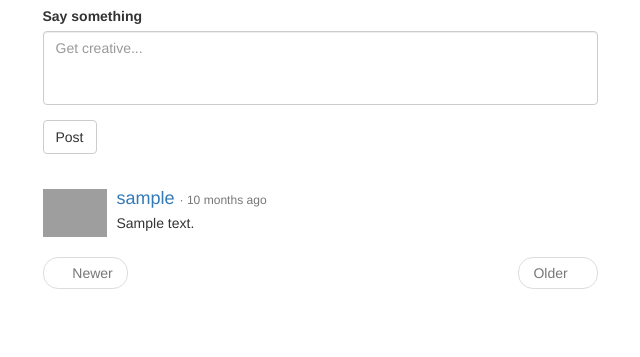
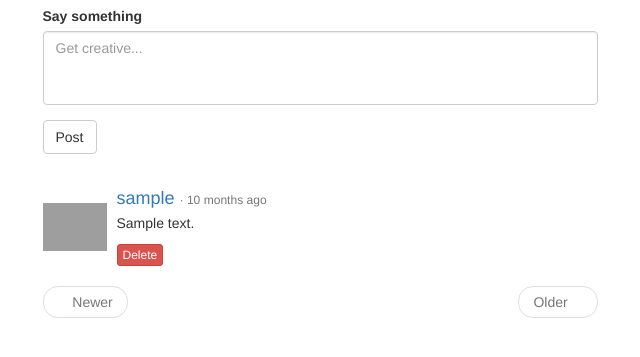
Before and after one commit to symsmith/microblog, a Flask app: page / in a window 1280 px wide. Shown: the part 154-511 px from the top of the page, without its empty margins (320-960 px from the left). Run offline with Flask 2, Linux system fonts and the light colour scheme; a user stored in the database is signed in; tables that the repository leaves empty hold one stand-in row (values such as "Sample post"); some libraries are stand-ins or nearby versions; some web fonts are replaced; grey boxes are pictures that could not be loaded.

Commit message:
Add delete button and confirm modal

```diff
--- a/app/routes.py
+++ b/app/routes.py
@@ -19,10 +19,11 @@ def index():
     """
     Main page
     """
-    form = PostForm()
+    post_form = PostForm()
+    delete_form = EmptyForm()
     page = request.args.get('page', 1, type=int)
-    if form.validate_on_submit():
-        post = Post(body=form.post.data, author=current_user)
+    if post_form.validate_on_submit():
+        post = Post(body=post_form.post.data, author=current_user)
         db.session.add(post)
         db.session.commit()
         flash('Posted!')
@@ -35,10 +36,11 @@ def index():
                        page=posts.prev_num if posts.prev_num > 1 else None) \
         if posts.has_prev else None
     return render_template('index.html',
-                           form=form,
+                           form=post_form,
                            posts=posts.items,
                            next_url=next_url,
-                           prev_url=prev_url,)
+                           prev_url=prev_url,
+                           delete_form=delete_form)
 
 
 @app.route('/explore', methods=['GET', 'POST'])
@@ -48,6 +50,7 @@ def explore():
     Explore all posts
     """
     form = PostForm()
+    delete_form = EmptyForm()
     page = request.args.get('page', 1, type=int)
     if form.validate_on_submit():
         post = Post(body=form.post.data, author=current_user)
@@ -67,7 +70,24 @@ def explore():
                            form=form,
                            posts=posts.items,
                            next_url=next_url,
-                           prev_url=prev_url)
+                           prev_url=prev_url,
+                           delete_form=delete_form)
+
+
+@app.route('/delete/<post_id>', methods=['POST', 'GET'])
+@login_required
+def delete_post(post_id):
+    """
+    Delete post
+    """
+    form = EmptyForm()
+    if form.validate_on_submit():
+        post = Post.query.filter_by(id=post_id).first_or_404()
+        if post.author == current_user:
+            db.session.delete(post)
+            db.session.commit()
+            flash('Post deleted')
+    return redirect(redirect_url())
 
 
 @app.route('/login', methods=['POST', 'GET'])
@@ -173,6 +193,7 @@ def user(username):
     """
     User profile page
     """
+    delete_form = EmptyForm()
     profile_user = User.query.filter_by(username=username).first_or_404()
     page = request.args.get('page', 1, type=int)
     posts = profile_user.posts.order_by(Post.timestamp.desc()).paginate(
@@ -191,7 +212,8 @@ def user(username):
                            posts=posts.items,
                            form=EmptyForm(),
                            next_url=next_url,
-                           prev_url=prev_url)
+                           prev_url=prev_url,
+                           delete_form=delete_form)
 
 
 @app.route('/user/<username>/popup')
@@ -200,9 +222,9 @@ def user_popup(username):
     """
     Profile page popup
     """
-    user = User.query.filter_by(username=username).first_or_404()
+    target_user = User.query.filter_by(username=username).first_or_404()
     form = EmptyForm()
-    return render_template('user_popup.html', user=user, form=form)
+    return render_template('user_popup.html', user=target_user, form=form)
 
 
 @app.before_request
@@ -308,3 +330,10 @@ def internal_error(error):
     """
     db.session.rollback()
     return render_template('500.html', title='Internal error'), 500
+
+
+def redirect_url(default='index'):
+    """
+    Returns the previous url visited
+    """
+    return request.args.get('next') or request.referrer or url_for(default)
--- a/app/templates/_post.html
+++ b/app/templates/_post.html
@@ -16,6 +16,29 @@
                 </span><small style='font-size: 67%;'>·
                 {{ moment(post.timestamp).fromNow() }}</small>
         </h4>
-        {{ post.body }}
+        <p>{{ post.body }}</p>
+        {% if current_user == post.author %}
+        <button class="btn btn-danger btn-xs" data-toggle='modal' data-target='#deleteModal{{ post.id }}'>Delete</button>
+        <div class="modal fade" id="deleteModal{{ post.id }}" tabindex="-1" role="dialog">
+            <div class="modal-dialog" role="document">
+                <div class="modal-content">
+                    <div class="modal-header">
+                        <button type="button" class="close" data-dismiss="modal" aria-label="Close"><span aria-hidden="true">&times;</span></button>
+                        <h4 class="modal-title" id="myModalLabel">Are you sure?</h4>
+                    </div>
+                    <div class="modal-body">
+                        There is no way to retrieve a deleted post!
+                    </div>
+                    <div class="modal-footer">
+                        <form action="{{ url_for('delete_post', post_id=post.id) }}" method="post">
+                            {{ delete_form.hidden_tag() }}
+                            <button type="button" class="btn btn-default" data-dismiss="modal">Close</button>
+                            {{ delete_form.submit(value='Delete', class='btn btn-danger') }}
+                        </form>
+                    </div>
+                </div>
+            </div>
+        </div>
+        {% endif %}
     </div>
 </div>
```
